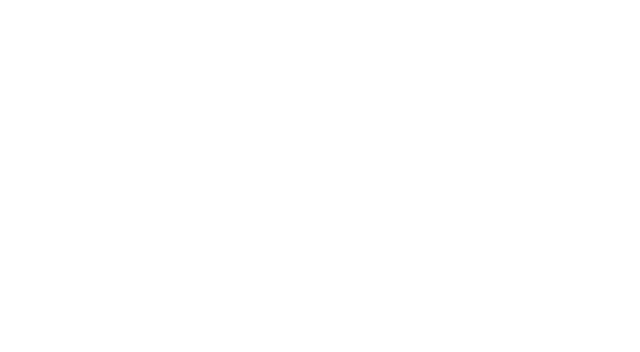
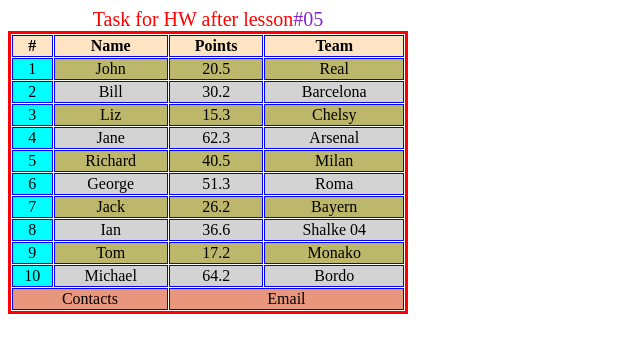
Before and after one commit to yaroslavpushych-dev/HW_3_09.03, a plain HTML site: page index.html in a window 1280 px wide. Shown: the whole page, without its empty margins (0-640 px from the left). Drawn offline with Linux system fonts and the light colour scheme.

Commit message:
Completed colorfull table

```diff
--- a/assets/css/table.css
+++ b/assets/css/table.css
@@ -0,0 +1,41 @@
+table {
+    border: 3px solid red;
+    width: 400px;
+    border-spacing: 1px;
+}
+
+td,
+th {
+    border: 1px solid blue;
+    text-align: center;
+}
+
+th {
+    background-color: #FFE5C4;
+}
+
+table>tbody>tr>td:first-of-type {
+    background-color: #00FFFF;
+}
+
+tfoot {
+    background-color: #E8977C;
+}
+
+table>caption {
+    color: red;
+    font-size: 20px;
+}
+
+table>caption::after {
+    content: "#05";
+    color: #8426CE;
+}
+
+table>tbody>tr:nth-child(2n+1) {
+    background-color: #BDB76B;
+}
+
+table>tbody>tr:nth-child(2n) {
+    background-color: #D3D3D3;
+}
--- a/index.html
+++ b/index.html
@@ -1,11 +1,93 @@
 <!DOCTYPE html>
 <html lang="en">
+
 <head>
     <meta charset="UTF-8">
     <meta name="viewport" content="width=device-width, initial-scale=1.0">
+    <link rel="stylesheet" href="assets/css/table.css">
     <title>Document</title>
 </head>
+
 <body>
+    <table>
+        <caption>Task for HW after lesson</caption>
+        <thead>
+            <tr>
+                <th>#</th>
+                <th>Name</th>
+                <th>Points</th>
+                <th>Team</th>
+            </tr>
+        </thead>
+        <tbody>
+            <tr>
+                <td>1</td>
+                <td>John</td>
+                <td>20.5</td>
+                <td>Real</td>
+            </tr>
+            <tr>
+                <td>2</td>
+                <td>Bill</td>
+                <td>30.2</td>
+                <td>Barcelona</td>
+            </tr>
+            <tr>
+                <td>3</td>
+                <td>Liz</td>
+                <td>15.3</td>
+                <td>Chelsy</td>
+            </tr>
+            <tr>
+                <td>4</td>
+                <td>Jane</td>
+                <td>62.3</td>
+                <td>Arsenal</td>
+            </tr>
+            <tr>
+                <td>5</td>
+                <td>Richard</td>
+                <td>40.5</td>
+                <td>Milan</td>
+            </tr>
+            <tr>
+                <td>6</td>
+                <td>George</td>
+                <td>51.3</td>
+                <td>Roma</td>
+            </tr>
+            <tr>
+                <td>7</td>
+                <td>Jack</td>
+                <td>26.2</td>
+                <td>Bayern</td>
+            </tr>
+            <tr>
+                <td>8</td>
+                <td>Ian</td>
+                <td>36.6</td>
+                <td>Shalke 04</td>
+            </tr>
+            <tr>
+                <td>9</td>
+                <td>Tom</td>
+                <td>17.2</td>
+                <td>Monako</td>
+            </tr>
+            <tr>
+                <td>10</td>
+                <td>Michael</td>
+                <td>64.2</td>
+                <td>Bordo</td>
+            </tr>
+        </tbody>
+        <tfoot>
+            <tr>
+                <td colspan="2">Contacts</td>
+                <td colspan="2">Email</td>
+            </tr>
+        </tfoot>
+    </table>
+</body>
 
-</body>
 </html>
```
